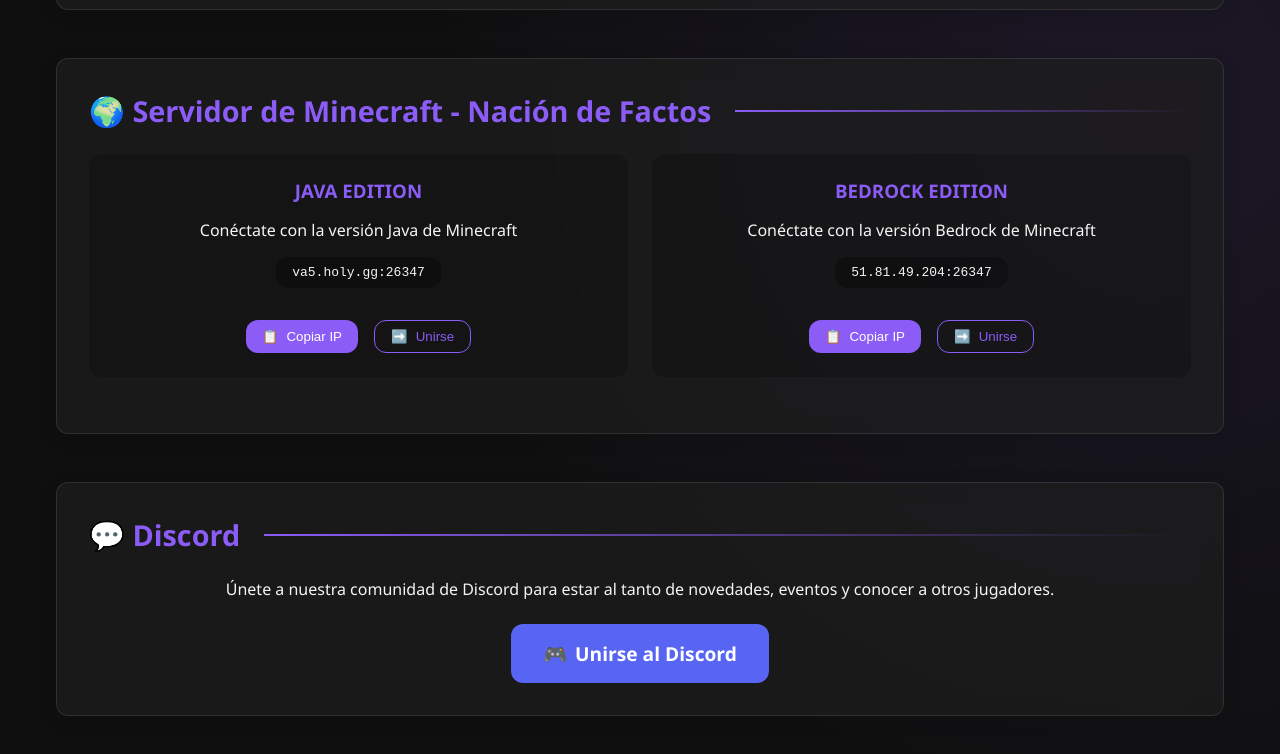
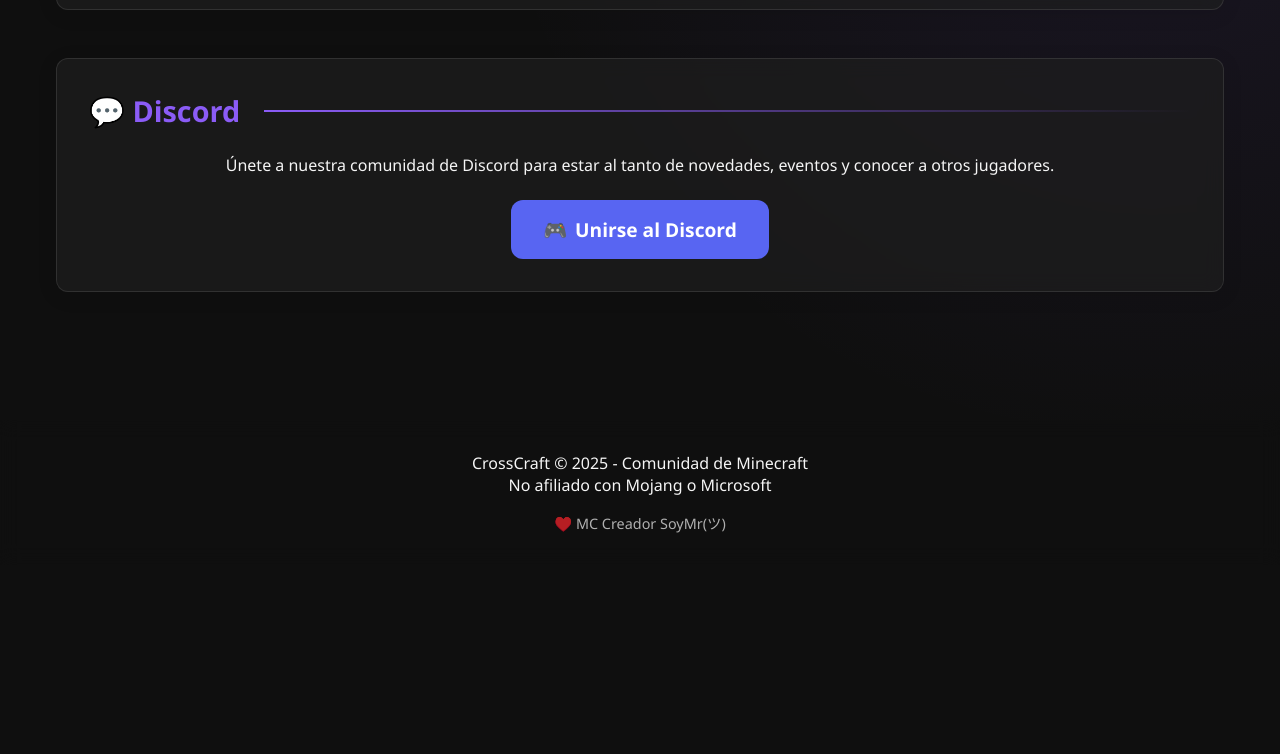
Before and after one commit to Mroksz/Crosscraft.fun, a plain HTML site: page index.html in a window 1280 px wide. Shown: the part 3399-4153 px from the top of the page. After the commit the page ends 3964 px from the top, so only its background shows below. Drawn offline with Linux system fonts and the light colour scheme.

Commit message:
Actualizo index.html y archivos del proyecto

```diff
--- a/index.html
+++ b/index.html
@@ -921,41 +921,6 @@
                 </div>
             </div>
         </section>
-
-
-        <section id="server">
-            <h2>🌍 Servidor de Minecraft - Nación de Factos</h2>
-            <div class="server-info">
-                <div class="server-card">
-                    <h3>JAVA EDITION</h3>
-                    <p>Conéctate con la versión Java de Minecraft</p>
-                    <div class="server-ip" id="javaIp">va5.holy.gg:26347</div>
-                    <div class="server-actions">
-                        <button class="server-btn copy-btn" data-ip="va5.holy.gg:26347">
-                            <span>📋</span> Copiar IP
-                        </button>
-                        <button class="server-btn join-btn">
-                            <span>➡️</span> Unirse
-                        </button>
-                    </div>
-                </div>
-                <div class="server-card">
-                    <h3>BEDROCK EDITION</h3>
-                    <p>Conéctate con la versión Bedrock de Minecraft</p>
-                    <div class="server-ip" id="bedrockIp">51.81.49.204:26347</div>
-                    <div class="server-actions">
-                        <button class="server-btn copy-btn" data-ip="51.81.49.204:26347">
-                            <span>📋</span> Copiar IP
-                        </button>
-                        <button class="server-btn join-btn">
-                            <span>➡️</span> Unirse
-                        </button>
-                    </div>
-                </div>
-            </div>
-        </section>
-
-
         <section id="discord">
             <h2>💬 Discord</h2>
             <div class="discord-container">
```
